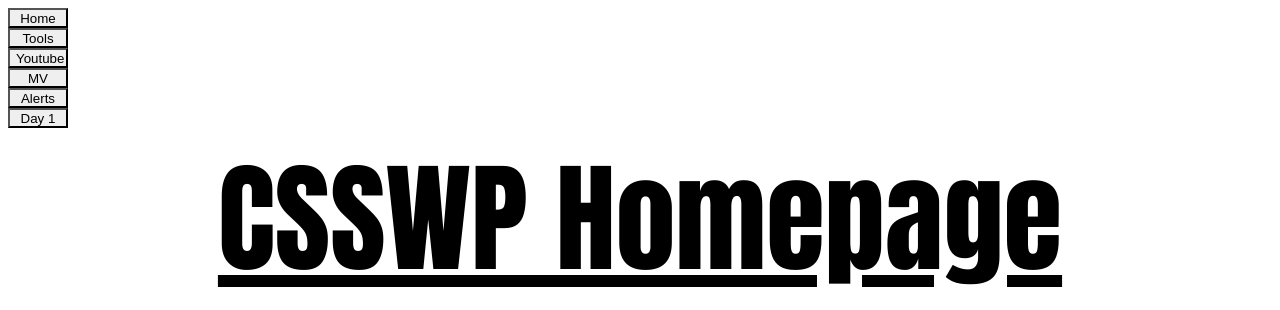
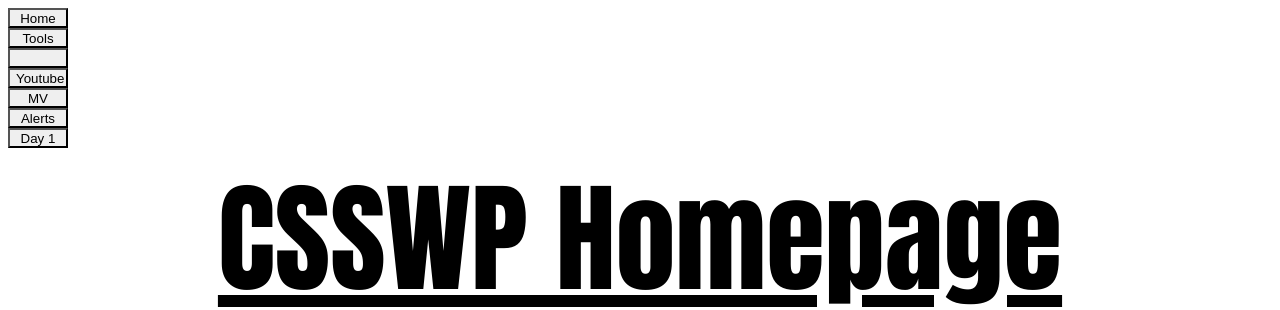
Before and after one commit to csswp/csswp, a plain HTML site: page index.html in a window 1280 px wide. Shown: the top 310 px of the page. Drawn offline with Linux system fonts and the light colour scheme; no server answers.

Commit message:
Update index.html

```diff
--- a/index.html
+++ b/index.html
@@ -71,7 +71,8 @@ height: 150px;
         <br>
 <button class="navigators" onclick="showTab(2);swapTitle('CSSWP Tools')">Tools</button>
         <br>
-        <button class="navigators" onclick="showTab(7);swapTitle('ECMWF-CSSWP')"
+        <button class="navigators" onclick="showTab(7);swapTitle('ECMWF-CSSWP')"></button>
+        <br>
         <button class="navigators" onclick="showTab(3);swapTitle('YT Links')">Youtube</button>
 
 
```
